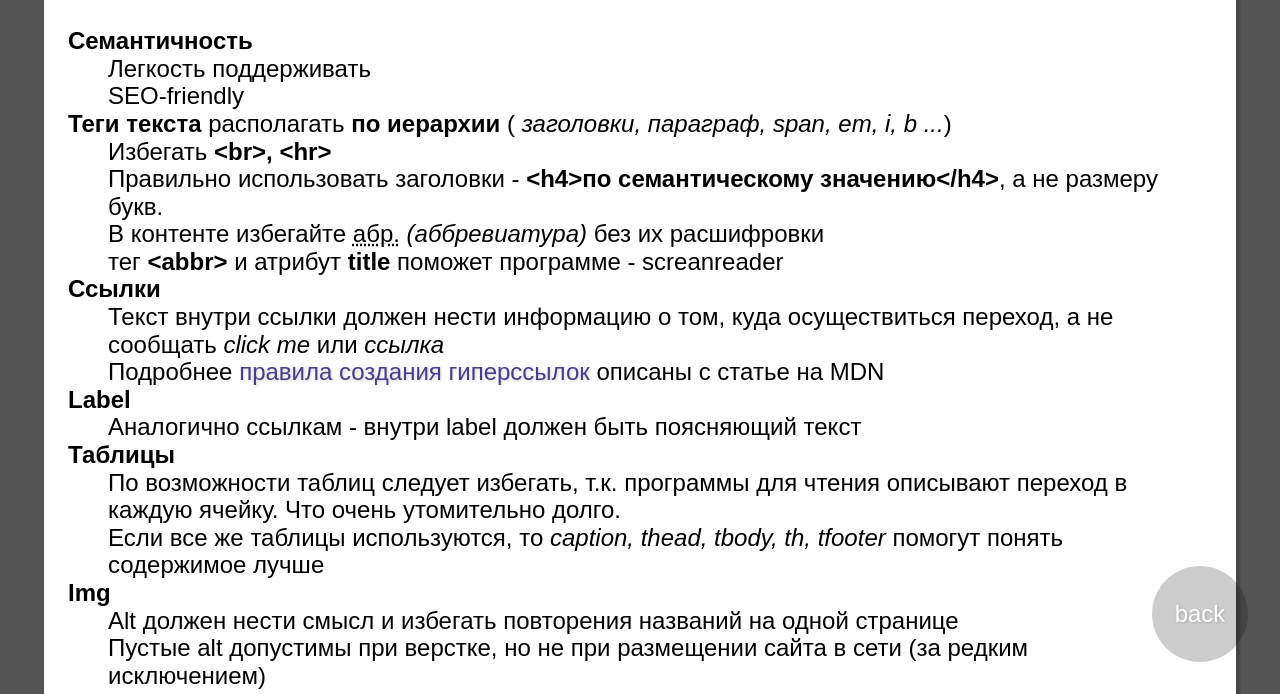
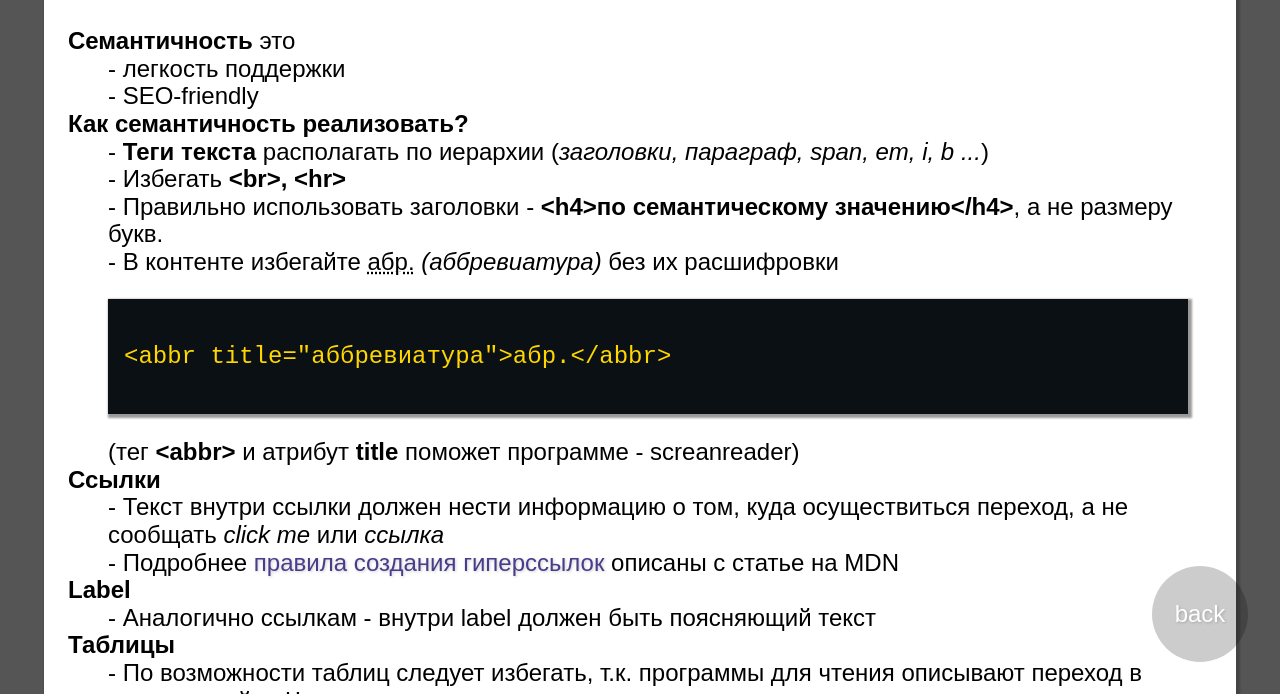
Before and after one commit to gennadiy1970/accessibility, a plain HTML site: page html/page-1.html in a window 1280 px wide. Shown: the part 106-800 px from the top of the page. Drawn offline with nearby package versions, Linux system fonts and the light colour scheme; a script that the page names is missing.

Commit message:
fix some words

```diff
--- a/html/page-1.html
+++ b/html/page-1.html
@@ -19,37 +19,38 @@
       <section>
         <h2>HTML</h2>
         <dl>
-          <dt><b>Семантичность</b></dt>
-          <dd>Легкость поддерживать</dd>
-          <dd>SEO-friendly</dd>
-          <dt>
-            <b>Теги текста</b> располагать <b>по иерархии</b> (
-            <i>заголовки, параграф, span, em, i, b ...</i>)
-          </dt>
-          <dd>Избегать <b>&lt;br&gt;, &lt;hr&gt;</b></dd>
-          <dd>
-            Правильно использовать заголовки -
+          <dt><b>Семантичность</b> это </dt>
+          <dd>- легкость поддержки</dd>
+          <dd>- SEO-friendly</dd>
+          <dt><b>Как семантичность реализовать?</b><dt>
+            <dd>- <b>Теги текста</b> располагать по иерархии
+            (<i>заголовки, параграф, span, em, i, b ...</i>)
+          </dd>
+          <dd>- Избегать <b>&lt;br&gt;, &lt;hr&gt;</b></dd>
+          <dd>- Правильно использовать заголовки -
             <b>&lt;h4&gt;по семантическому значению&lt;/h4&gt;</b>, а не размеру
             букв.
           </dd>
-          <dd>
-            В контенте избегайте
+          <dd>- В контенте избегайте
             <!-- <abbr title="Hypertext Markup Language">HTML</abbr> -->
             <abbr title="аббревиатура">абр.</abbr> <i>(аббревиатура)</i> без их
             расшифровки
+            <pre><code>
+&lt;abbr title="аббревиатура"&gt;абр.&lt;/abbr&gt;
+            </code></pre>
           </dd>
           <dd>
-            тег <b>&lt;abbr&gt;</b> и атрибут <b>title</b> поможет программе -
-            screanreader
+            (тег <b>&lt;abbr&gt;</b> и атрибут <b>title</b> поможет программе -
+            screanreader)
           </dd>
           <dt><b>Ссылки</b></dt>
           <dd>
-            Текст внутри ссылки должен нести информацию о том, куда
+            - Текст внутри ссылки должен нести информацию о том, куда
             осуществиться переход, а не сообщать <i>click me</i> или
             <i>ссылка</i>
           </dd>
           <dd>
-            Подробнее
+            - Подробнее
             <a
               href="https://developer.mozilla.org/ru/docs/Learn/HTML/%D0%92%D0%B2%D0%B5%D0%B4%D0%B5%D0%BD%D0%B8%D0%B5_%D0%B2_HTML/%D0%A1%D0%BE%D0%B7%D0%B4%D0%B0%D0%BD%D0%B8%D0%B5_%D0%B3%D0%B8%D0%BF%D0%B5%D1%80%D1%81%D1%81%D1%8B%D0%BB%D0%BE%D0%BA"
               >правила создания гиперссылок</a
@@ -58,38 +59,38 @@
           </dd>
           <dt><b>Label</b></dt>
           <dd>
-            Аналогично ссылкам - внутри label должен быть поясняющий текст
+            - Аналогично ссылкам - внутри label должен быть поясняющий текст
           </dd>
           <dt><b>Таблицы</b></dt>
           <dd>
-            По возможности таблиц следует избегать, т.к. программы для чтения
+            - По возможности таблиц следует избегать, т.к. программы для чтения
             описывают переход в каждую ячейку. Что очень утомительно долго.
           </dd>
           <dd>
-            Если все же таблицы используются, то
+            - Если все же таблицы используются, то
             <i>caption, thead, tbody, th, tfooter</i> помогут понять содержимое
             лучше
           </dd>
           <dt><b>Img</b></dt>
           <dd>
-            Alt должен нести смысл и избегать повторения названий на одной
+            - Alt должен нести смысл и избегать повторения названий на одной
             странице
           </dd>
           <dd>
-            Пустые alt допустимы при верстке, но не при размещении сайта в сети
+            - Пустые alt допустимы при верстке, но не при размещении сайта в сети
             (за редким исключением)
           </dd>
-          <dd>Возможны описательные предложения</dd>
-          <dd>SEO также ищет изображения по <i>alt</i></dd>
+          <dd>- Возможны описательные предложения</dd>
+          <dd>- SEO также ищет изображения по <i>alt</i></dd>
           <dt><b>Текст-изображение</b></dt>
           <dd>
-            используйте аттрибут <i>title</i> с описанием того, что недоступно
+            - Используйте аттрибут <i>title</i> с описанием того, что недоступно
             для распознавания программой для чтения web-страниц. Например для
             иконок с поясняющим изображением.
           </dd>
           <dt><b>Figure &amp; Figcaption</b></dt>
           <dd>
-            Лучший способ связать информацию <i>figure</i>, требующую описания,
+            - Лучший способ связать информацию <i>figure</i>, требующую описания,
             с самим описанием <i>figcaption</i>.
           </dd>
         </dl>
```
Also changed, not shown: html/page-3.html (+3 -2 lines).
